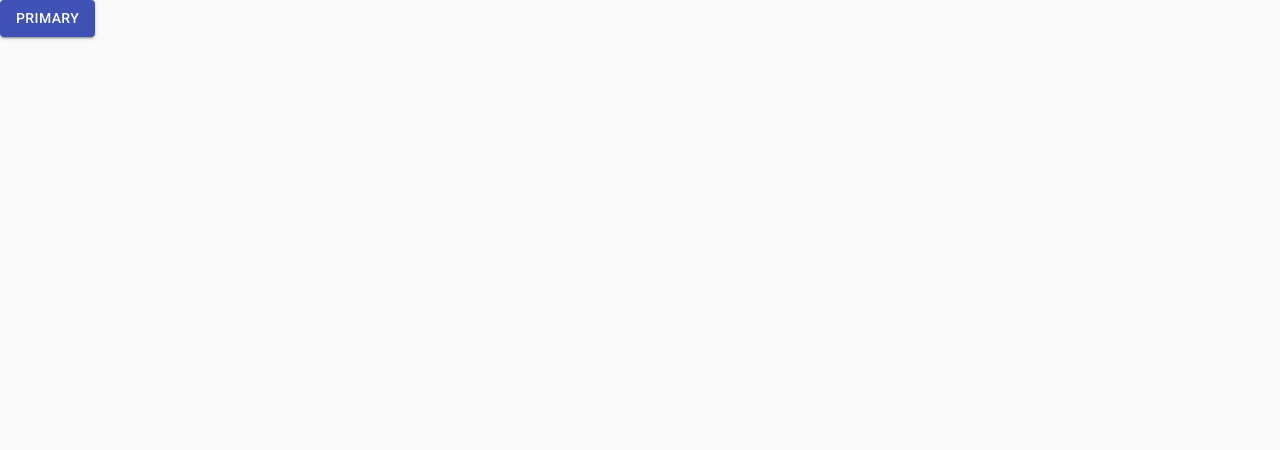
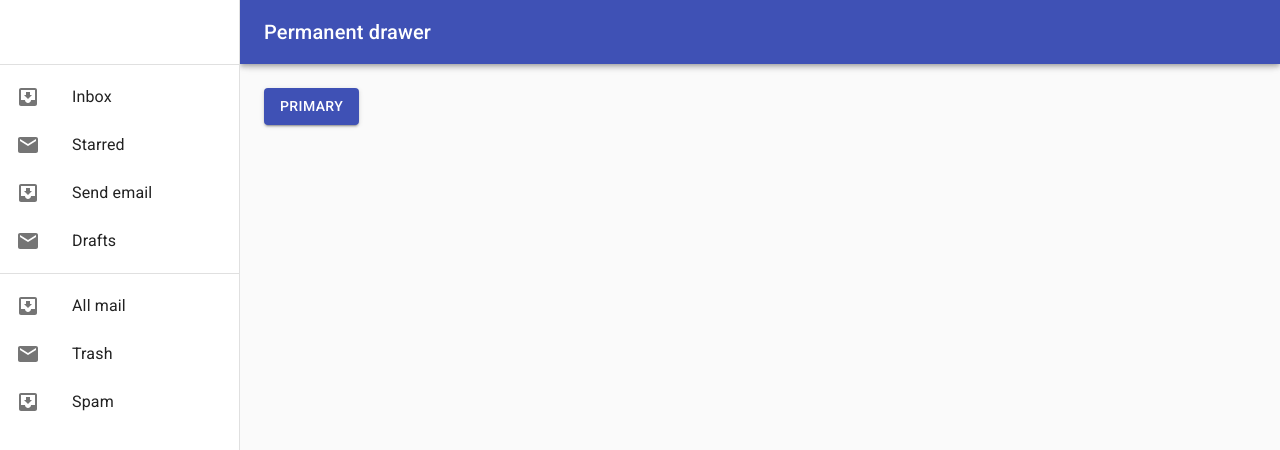
Before and after one commit to PedroMarianoAlmeida/next-material-ui-components, a Next.js app: page / in a window 1280 px wide. Shown: the top 450 px of the page. Built offline with nearby package versions, Linux system fonts and the light colour scheme.

Commit message:
PermanentDrawer implemented

```diff
--- a/pages/_app.tsx
+++ b/pages/_app.tsx
@@ -1,12 +1,15 @@
 import type { AppProps } from 'next/app';
 
 import CssBaseline from '@material-ui/core/CssBaseline';
+import PermanentDrawerLeft from '../src/components/specific/PermanentDrawerLeft';
 
 function MyApp({ Component, pageProps }: AppProps) {
   return (
     <>
       <CssBaseline />
-      <Component {...pageProps} />
+      <PermanentDrawerLeft>
+        <Component {...pageProps} />
+      </PermanentDrawerLeft>
     </>
   );
 }
--- /dev/null
+++ b/src/components/specific/PermanentDrawerLeft.tsx
@@ -0,0 +1,95 @@
+import React from 'react';
+import { createStyles, Theme, makeStyles } from '@material-ui/core/styles';
+import Drawer from '@material-ui/core/Drawer';
+import CssBaseline from '@material-ui/core/CssBaseline';
+import AppBar from '@material-ui/core/AppBar';
+import Toolbar from '@material-ui/core/Toolbar';
+import List from '@material-ui/core/List';
+import Typography from '@material-ui/core/Typography';
+import Divider from '@material-ui/core/Divider';
+import ListItem from '@material-ui/core/ListItem';
+import ListItemIcon from '@material-ui/core/ListItemIcon';
+import ListItemText from '@material-ui/core/ListItemText';
+import InboxIcon from '@material-ui/icons/MoveToInbox';
+import MailIcon from '@material-ui/icons/Mail';
+
+const drawerWidth = 240;
+
+const useStyles = makeStyles((theme: Theme) =>
+  createStyles({
+    root: {
+      display: 'flex',
+    },
+    appBar: {
+      width: `calc(100% - ${drawerWidth}px)`,
+      marginLeft: drawerWidth,
+    },
+    drawer: {
+      width: drawerWidth,
+      flexShrink: 0,
+    },
+    drawerPaper: {
+      width: drawerWidth,
+    },
+    // necessary for content to be below app bar
+    toolbar: theme.mixins.toolbar,
+    content: {
+      flexGrow: 1,
+      backgroundColor: theme.palette.background.default,
+      padding: theme.spacing(3),
+    },
+  })
+);
+
+export default function PermanentDrawerLeft({ children }) {
+  const classes = useStyles();
+
+  return (
+    <div className={classes.root}>
+      <CssBaseline />
+      <AppBar position="fixed" className={classes.appBar}>
+        <Toolbar>
+          <Typography variant="h6" noWrap>
+            Permanent drawer
+          </Typography>
+        </Toolbar>
+      </AppBar>
+      <Drawer
+        className={classes.drawer}
+        variant="permanent"
+        classes={{
+          paper: classes.drawerPaper,
+        }}
+        anchor="left"
+      >
+        <div className={classes.toolbar} />
+        <Divider />
+        <List>
+          {['Inbox', 'Starred', 'Send email', 'Drafts'].map((text, index) => (
+            <ListItem button key={text}>
+              <ListItemIcon>
+                {index % 2 === 0 ? <InboxIcon /> : <MailIcon />}
+              </ListItemIcon>
+              <ListItemText primary={text} />
+            </ListItem>
+          ))}
+        </List>
+        <Divider />
+        <List>
+          {['All mail', 'Trash', 'Spam'].map((text, index) => (
+            <ListItem button key={text}>
+              <ListItemIcon>
+                {index % 2 === 0 ? <InboxIcon /> : <MailIcon />}
+              </ListItemIcon>
+              <ListItemText primary={text} />
+            </ListItem>
+          ))}
+        </List>
+      </Drawer>
+      <main className={classes.content}>
+        <div className={classes.toolbar} />
+        {children}
+      </main>
+    </div>
+  );
+}
```
Also changed, not shown: 1 other file (tests, documents, lock files or other folders).
